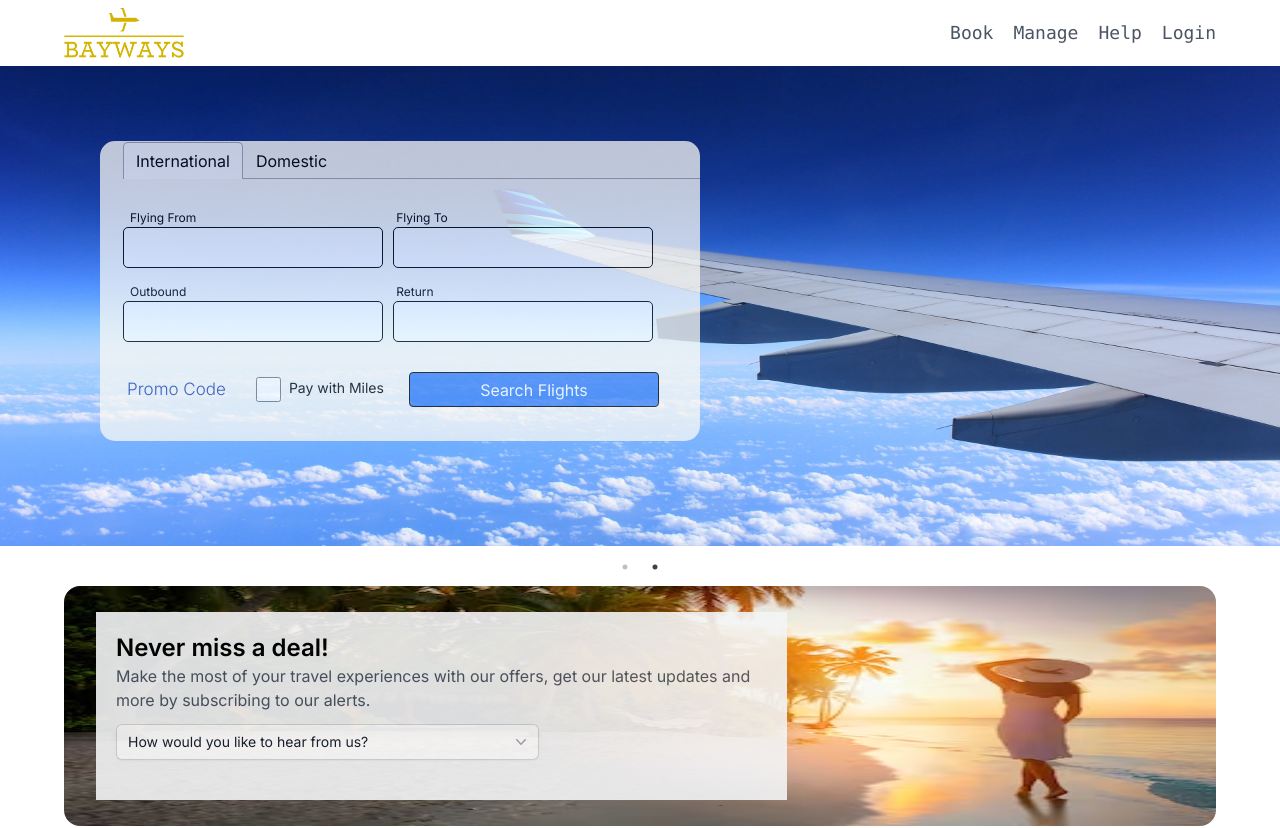
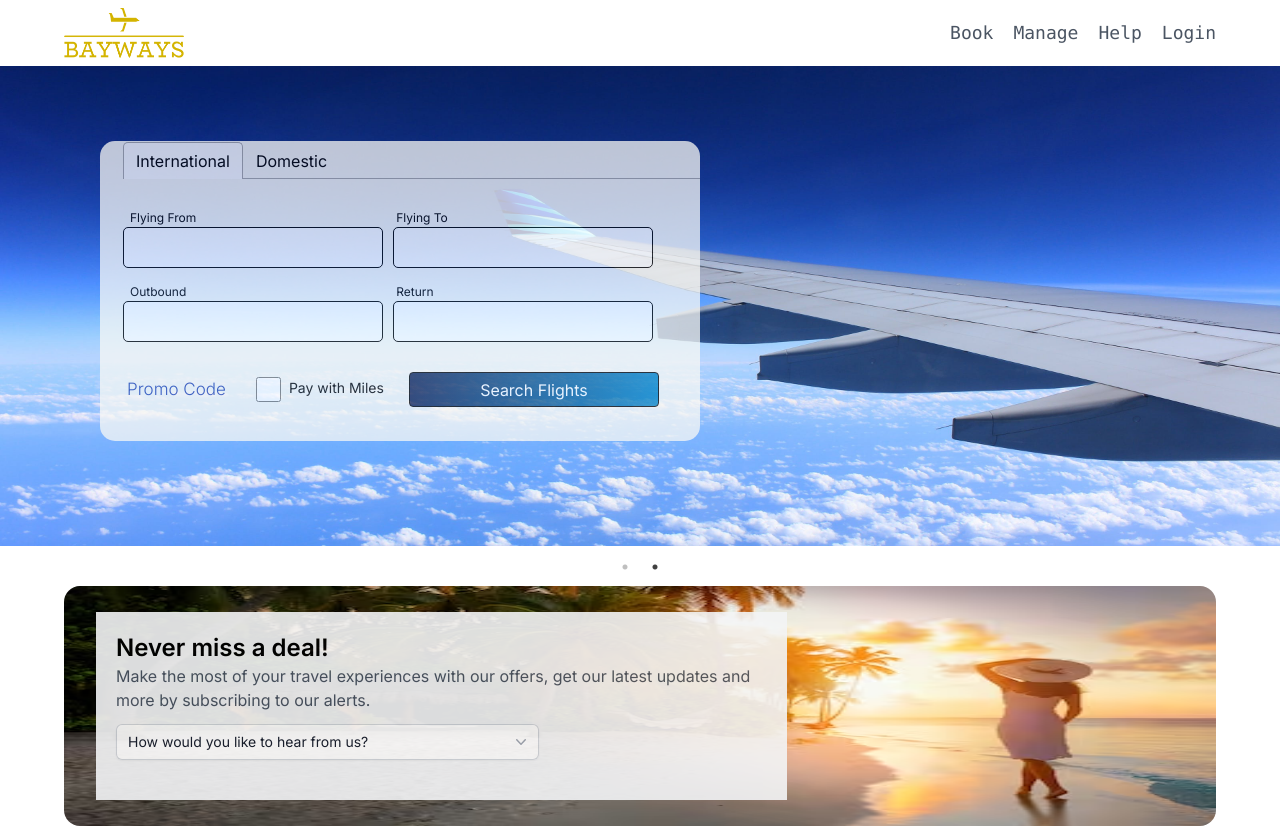
Before and after one commit to nibilmathew/bayways, a Next.js app: page / in a window 1280 px wide. Shown: the top 828 px of the page. Built offline with nearby package versions, Linux system fonts and the light colour scheme.

Commit message:
button gradient

```diff
--- a/src/app/components/searching.tsx
+++ b/src/app/components/searching.tsx
@@ -18,8 +18,8 @@ const Searching: React.FC = () => {
       <div className="flex flex-col bg-[#f9f8f5] text-black w-[600px] h-[300px] rounded-[15px] pl-[23px] opacity-75">
         <Tabs>
           <TabList>
-            <Tab>International</Tab>
-            <Tab>Domestic</Tab>
+          <Tab> International</Tab>
+          <Tab>Domestic</Tab>
           </TabList>
 
           <TabPanel>
@@ -95,7 +95,7 @@ const Searching: React.FC = () => {
                 </div>
 
                 <div className='text-white opacity-100'>
-                  <button className="w-[250px] h-[35px] ml-[25px] bg-blue-500 border-black border rounded " type="submit">
+                  <button className=" w-[250px] h-[35px] ml-[25px] bg-gradient-to-r from-blue-950 to-sky-600 border-black border rounded hover:from-sky-600  hover:to-blue-950" type="submit">
                     Search Flights
                   </button>
                 </div>
@@ -159,7 +159,7 @@ const Searching: React.FC = () => {
 
               <div className="flex mt-[30px] mr-[37px] justify-center items-center">
                 <div>
-                  <a className="text-[17px] font-light text-blue-800 hover:underline decoration-inherit" href="">
+                  <a className="text-[17px] font-light text-blue-900 hover:underline decoration-inherit" href="">
                     Promo Code
                   </a>
                 </div>
@@ -176,7 +176,7 @@ const Searching: React.FC = () => {
                 </div>
 
                 <div className='text-white opacity-100'>
-                  <button className="w-[250px] h-[35px] ml-[25px] bg-blue-500 border-black border rounded "
+                  <button className=" w-[250px] h-[35px] ml-[25px] bg-gradient-to-r from-blue-950 to-sky-600 border-black border rounded hover:from-sky-600  hover:to-blue-950"
                    type="submit">
                     Search Flights
                   </button>
```
